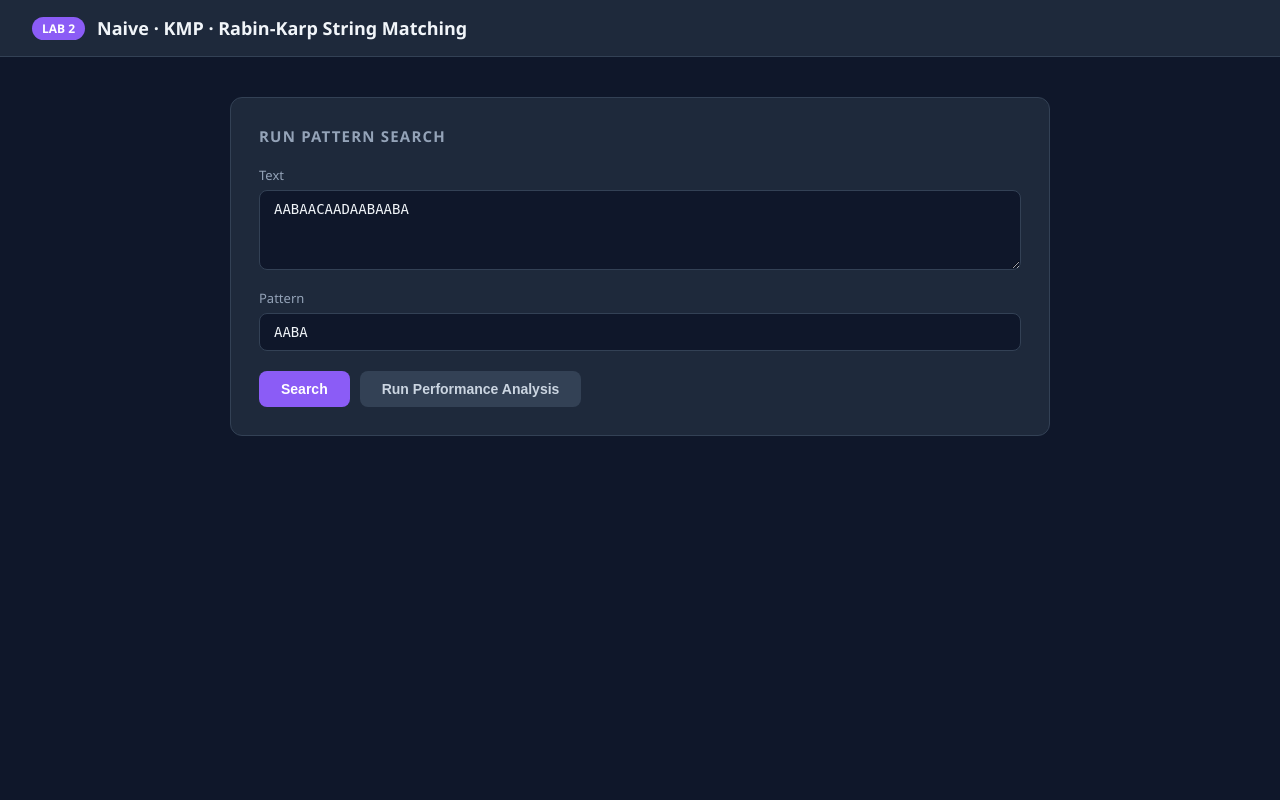
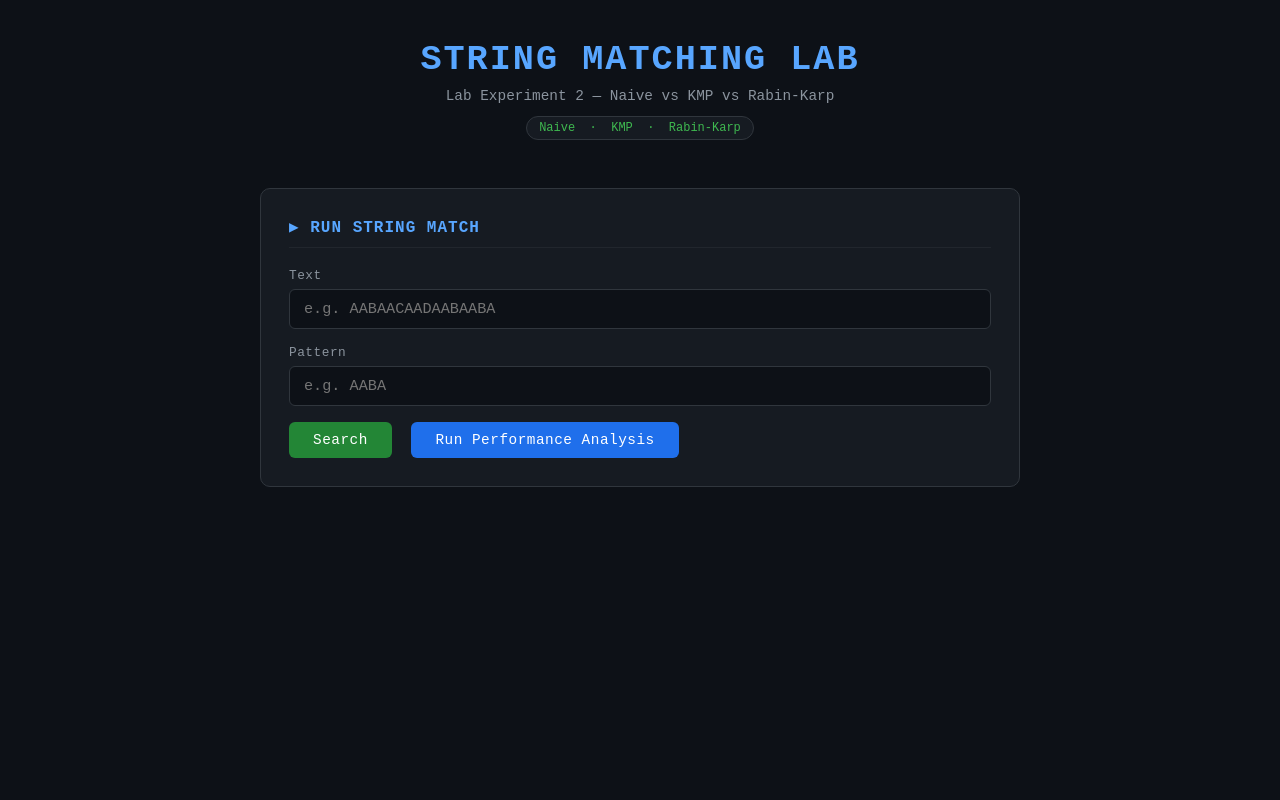
Before and after one commit to Bharathpriyan04/search-algorithm-lab, a Flask app: page / in a window 1280 px wide. Run offline with Flask 3, Linux system fonts and the light colour scheme.

Commit message:
Lab 2: remove pre-filled inputs, make user-driven

```diff
--- a/lab2/templates/index.html
+++ b/lab2/templates/index.html
@@ -3,207 +3,129 @@
 <head>
   <meta charset="UTF-8"/>
   <meta name="viewport" content="width=device-width, initial-scale=1.0"/>
-  <title>Lab 2 — String Matching Algorithms</title>
+  <title>Lab 2 — String Matching</title>
   <style>
     * { box-sizing: border-box; margin: 0; padding: 0; }
-    body { font-family: 'Segoe UI', sans-serif; background: #0f172a; color: #e2e8f0; min-height: 100vh; }
-
-    header {
-      background: #1e293b;
-      border-bottom: 1px solid #334155;
-      padding: 16px 32px;
-      display: flex; align-items: center; gap: 12px;
-    }
-    header .badge { background: #8b5cf6; color: #fff; font-size: 12px; font-weight: 700; padding: 3px 10px; border-radius: 20px; }
-    header h1 { font-size: 18px; font-weight: 600; color: #f1f5f9; }
-
-    main { max-width: 860px; margin: 40px auto; padding: 0 20px; }
-
-    .card {
-      background: #1e293b;
-      border: 1px solid #334155;
-      border-radius: 12px;
-      padding: 28px;
-      margin-bottom: 24px;
-    }
-    .card h2 { font-size: 15px; font-weight: 600; color: #94a3b8; text-transform: uppercase; letter-spacing: 0.08em; margin-bottom: 20px; }
-
-    label { display: block; font-size: 13px; color: #94a3b8; margin-bottom: 6px; margin-top: 14px; }
-    label:first-of-type { margin-top: 0; }
-    input, textarea {
-      width: 100%; padding: 10px 14px;
-      background: #0f172a; border: 1px solid #334155; border-radius: 8px;
-      color: #f1f5f9; font-size: 14px; outline: none; font-family: monospace;
-      transition: border-color 0.2s;
-    }
-    input:focus, textarea:focus { border-color: #8b5cf6; }
-    textarea { resize: vertical; min-height: 80px; }
-
-    .btn-row { display: flex; gap: 10px; margin-top: 20px; flex-wrap: wrap; }
-    button {
-      padding: 10px 22px; border: none; border-radius: 8px;
-      font-size: 14px; font-weight: 600; cursor: pointer; transition: opacity 0.2s;
-    }
-    button:hover { opacity: 0.85; }
-    .btn-primary { background: #8b5cf6; color: #fff; }
-    .btn-secondary { background: #334155; color: #cbd5e1; }
-
-    .result-grid { display: grid; grid-template-columns: 1fr 1fr 1fr; gap: 14px; margin-top: 20px; }
-    .result-box {
-      background: #0f172a; border: 1px solid #334155; border-radius: 10px; padding: 18px;
-    }
-    .result-box .algo-name { font-size: 12px; font-weight: 700; text-transform: uppercase; letter-spacing: 0.08em; color: #64748b; margin-bottom: 10px; }
-    .result-box .stat { display: flex; justify-content: space-between; font-size: 13px; padding: 5px 0; border-bottom: 1px solid #1e293b; }
-    .result-box .stat:last-child { border-bottom: none; }
-    .result-box .stat span:last-child { color: #a78bfa; font-weight: 600; }
-
-    .highlight-box {
-      background: #0f172a; border: 1px solid #334155; border-radius: 10px;
-      padding: 16px; margin-top: 16px; font-family: monospace; font-size: 13px;
-      word-break: break-all; line-height: 1.8;
-    }
-    mark { background: #7c3aed; color: #fff; border-radius: 3px; padding: 1px 2px; }
-
-    table { width: 100%; border-collapse: collapse; font-size: 13px; margin-top: 10px; }
-    th { text-align: right; padding: 8px 12px; color: #64748b; font-weight: 600; font-size: 12px; text-transform: uppercase; border-bottom: 1px solid #334155; }
+    body { font-family: 'Courier New', monospace; background: #0d1117; color: #c9d1d9; min-height: 100vh; padding: 40px 20px; }
+    header { text-align: center; margin-bottom: 48px; }
+    header h1 { font-size: 2.2rem; color: #58a6ff; letter-spacing: 2px; text-transform: uppercase; }
+    header p { margin-top: 8px; color: #8b949e; font-size: 0.9rem; }
+    .badge { display: inline-block; margin-top: 12px; padding: 4px 12px; background: #161b22; border: 1px solid #30363d; border-radius: 20px; font-size: 0.75rem; color: #3fb950; }
+    .card { background: #161b22; border: 1px solid #30363d; border-radius: 10px; padding: 28px; max-width: 760px; margin: 0 auto 28px auto; }
+    .card h2 { font-size: 1rem; color: #58a6ff; text-transform: uppercase; letter-spacing: 1px; margin-bottom: 20px; border-bottom: 1px solid #21262d; padding-bottom: 10px; }
+    label { display: block; font-size: 0.8rem; color: #8b949e; margin-bottom: 6px; letter-spacing: 0.5px; }
+    input[type="text"] { width: 100%; padding: 10px 14px; background: #0d1117; border: 1px solid #30363d; border-radius: 6px; color: #c9d1d9; font-family: 'Courier New', monospace; font-size: 0.95rem; margin-bottom: 16px; outline: none; transition: border-color 0.2s; }
+    input[type="text"]:focus { border-color: #58a6ff; }
+    .btn { display: inline-block; padding: 10px 24px; border-radius: 6px; border: none; font-family: 'Courier New', monospace; font-size: 0.9rem; cursor: pointer; transition: opacity 0.2s; letter-spacing: 0.5px; }
+    .btn:hover { opacity: 0.85; }
+    .btn-primary { background: #238636; color: #fff; }
+    .btn-secondary { background: #1f6feb; color: #fff; margin-left: 10px; }
+    .error-msg { color: #f85149; font-size: 0.85rem; margin-top: -10px; margin-bottom: 12px; }
+    .results-grid { display: grid; grid-template-columns: 1fr 1fr 1fr; gap: 14px; margin-top: 20px; }
+    .result-box { background: #0d1117; border: 1px solid #30363d; border-radius: 8px; padding: 16px; }
+    .result-box h3 { font-size: 0.75rem; text-transform: uppercase; letter-spacing: 1px; margin-bottom: 10px; }
+    .result-box .count { font-size: 1.2rem; font-weight: bold; }
+    .result-box .meta { margin-top: 6px; font-size: 0.82rem; color: #8b949e; }
+    .result-box .indices { margin-top: 8px; font-size: 0.78rem; color: #ffa657; word-break: break-all; line-height: 1.6; }
+    .naive-col { color: #f85149; }
+    .kmp-col   { color: #3fb950; }
+    .rk-col    { color: #ffa657; }
+    .text-display { margin-top: 14px; font-size: 0.82rem; color: #8b949e; line-height: 1.8; word-break: break-all; }
+    .text-display .hl { background: #ffa657; color: #0d1117; border-radius: 2px; padding: 0 2px; font-weight: bold; }
+    table { width: 100%; border-collapse: collapse; font-size: 0.85rem; margin-top: 16px; }
+    th { text-align: right; padding: 8px 12px; background: #0d1117; color: #8b949e; font-size: 0.75rem; text-transform: uppercase; border-bottom: 1px solid #30363d; }
     th:first-child { text-align: left; }
-    td { text-align: right; padding: 9px 12px; border-bottom: 1px solid #1e293b; color: #cbd5e1; }
-    td:first-child { text-align: left; color: #94a3b8; font-family: monospace; }
+    td { text-align: right; padding: 10px 12px; border-bottom: 1px solid #21262d; }
+    td:first-child { text-align: left; color: #58a6ff; }
     tr:last-child td { border-bottom: none; }
-
-    .error-msg { color: #f87171; font-size: 13px; margin-top: 12px; }
-    .loading { color: #64748b; font-size: 13px; margin-top: 12px; }
+    .legend { display: flex; gap: 20px; margin-bottom: 14px; font-size: 0.78rem; flex-wrap: wrap; }
+    .legend span { display: flex; align-items: center; gap: 6px; }
+    .dot { width: 10px; height: 10px; border-radius: 50%; }
+    .dot-naive { background: #f85149; }
+    .dot-kmp   { background: #3fb950; }
+    .dot-rk    { background: #ffa657; }
+    .loading { text-align: center; padding: 20px; color: #8b949e; font-size: 0.85rem; }
+    .loading::after { content: ''; animation: dots 1.2s infinite; }
+    @keyframes dots { 0%{content:'.'} 33%{content:'..'} 66%{content:'...'} }
     #perf-section { display: none; }
+    @media (max-width: 560px) { .results-grid { grid-template-columns: 1fr; } .btn-secondary { margin-left: 0; margin-top: 10px; } }
   </style>
 </head>
 <body>
 
 <header>
-  <span class="badge">LAB 2</span>
-  <h1>Naive · KMP · Rabin-Karp String Matching</h1>
+  <h1>String Matching Lab</h1>
+  <p>Lab Experiment 2 — Naive vs KMP vs Rabin-Karp</p>
+  <span class="badge">Naive &nbsp;·&nbsp; KMP &nbsp;·&nbsp; Rabin-Karp</span>
 </header>
 
-<main>
 <div class="card">
-    <h2>Run Pattern Search</h2>
+  <h2>▶ Run String Match</h2>
   <label>Text</label>
-    <textarea id="text-input">AABAACAADAABAABA</textarea>
+  <input type="text" id="textInput" placeholder="e.g. AABAACAADAABAABA" />
   <label>Pattern</label>
-    <input id="pattern-input" type="text" value="AABA"/>
-    <div class="btn-row">
-      <button class="btn-primary" onclick="runSearch()">Search</button>
-      <button class="btn-secondary" onclick="runPerformance()">Run Performance Analysis</button>
-    </div>
-    <div id="error-msg" class="error-msg" style="display:none"></div>
+  <input type="text" id="patternInput" placeholder="e.g. AABA" />
+  <div id="errorMsg" class="error-msg" style="display:none;"></div>
+  <button class="btn btn-primary" onclick="runMatch()">Search</button>
+  <button class="btn btn-secondary" onclick="runPerf()">Run Performance Analysis</button>
 </div>
 
-  <div id="result-section" class="card" style="display:none">
-    <h2>Results</h2>
-    <div class="result-grid">
-      <div class="result-box">
-        <div class="algo-name">Naive Search</div>
-        <div class="stat"><span>Matches</span><span id="naive-matches"></span></div>
-        <div class="stat"><span>Indices</span><span id="naive-indices"></span></div>
-        <div class="stat"><span>Comparisons</span><span id="naive-comp"></span></div>
-      </div>
-      <div class="result-box">
-        <div class="algo-name">KMP</div>
-        <div class="stat"><span>Matches</span><span id="kmp-matches"></span></div>
-        <div class="stat"><span>Indices</span><span id="kmp-indices"></span></div>
-        <div class="stat"><span>Comparisons</span><span id="kmp-comp"></span></div>
-      </div>
-      <div class="result-box">
-        <div class="algo-name">Rabin-Karp</div>
-        <div class="stat"><span>Matches</span><span id="rk-matches"></span></div>
-        <div class="stat"><span>Indices</span><span id="rk-indices"></span></div>
-        <div class="stat"><span>Comparisons</span><span id="rk-comp"></span></div>
-      </div>
-    </div>
-    <div class="highlight-box" id="highlight-display"></div>
+<div class="card" id="resultsCard" style="display:none;">
+  <h2>◎ Match Results</h2>
+  <div id="textDisplay" class="text-display"></div>
+  <div class="results-grid" id="resultsGrid"></div>
 </div>
 
-  <div id="perf-section" class="card">
-    <h2>Performance Analysis (10,000-char random text)</h2>
-    <div id="perf-loading" class="loading">Running analysis…</div>
-    <table id="perf-table" style="display:none">
-      <thead>
-        <tr>
-          <th>Pattern</th>
-          <th>Naive</th>
-          <th>KMP</th>
-          <th>Rabin-Karp</th>
-        </tr>
-      </thead>
-      <tbody id="perf-body"></tbody>
-    </table>
+<div class="card" id="perf-section">
+  <h2>⚡ Performance Analysis</h2>
+  <p style="font-size:0.8rem;color:#8b949e;margin-bottom:14px;">Comparisons over a random 10,000-character text.</p>
+  <div class="legend">
+    <span><span class="dot dot-naive"></span> Naive</span>
+    <span><span class="dot dot-kmp"></span> KMP</span>
+    <span><span class="dot dot-rk"></span> Rabin-Karp</span>
   </div>
-</main>
+  <div id="perfContent"></div>
+</div>
 
 <script>
-  async function runSearch() {
-    const text = document.getElementById('text-input').value;
-    const pattern = document.getElementById('pattern-input').value;
-    const errEl = document.getElementById('error-msg');
-    errEl.style.display = 'none';
-
-    const res = await fetch('/search', {
-      method: 'POST',
-      headers: { 'Content-Type': 'application/json' },
-      body: JSON.stringify({ text, pattern })
-    });
+  async function runMatch() {
+    const text    = document.getElementById("textInput").value.trim();
+    const pattern = document.getElementById("patternInput").value.trim();
+    const errDiv  = document.getElementById("errorMsg");
+    errDiv.style.display = "none";
+    if (!text || !pattern) { errDiv.textContent = "Both fields are required."; errDiv.style.display = "block"; return; }
+    const res  = await fetch("/search", { method: "POST", headers: { "Content-Type": "application/json" }, body: JSON.stringify({ text, pattern }) });
     const data = await res.json();
-    if (data.error) { errEl.textContent = data.error; errEl.style.display = 'block'; return; }
-
-    document.getElementById('naive-matches').textContent = data.naive.matches.length;
-    document.getElementById('naive-indices').textContent = data.naive.matches.join(', ') || '—';
-    document.getElementById('naive-comp').textContent = data.naive.comparisons;
-
-    document.getElementById('kmp-matches').textContent = data.kmp.matches.length;
-    document.getElementById('kmp-indices').textContent = data.kmp.matches.join(', ') || '—';
-    document.getElementById('kmp-comp').textContent = data.kmp.comparisons;
-
-    document.getElementById('rk-matches').textContent = data.rabin.matches.length;
-    document.getElementById('rk-indices').textContent = data.rabin.matches.join(', ') || '—';
-    document.getElementById('rk-comp').textContent = data.rabin.comparisons;
-
-    // Highlight matches in text
-    const positions = new Set(data.naive.matches);
-    const pLen = data.pattern.length;
-    let html = '';
-    for (let i = 0; i < data.text.length; i++) {
-      if (positions.has(i)) {
-        html += '<mark>' + data.text.slice(i, i + pLen) + '</mark>';
-        i += pLen - 1;
-      } else {
-        html += data.text[i];
+    if (data.error) { errDiv.textContent = data.error; errDiv.style.display = "block"; return; }
+    const matches = data.naive.matches;
+    const m = pattern.length;
+    let highlighted = "", i = 0;
+    const matchSet = new Set(matches);
+    while (i < text.length) {
+      if (matchSet.has(i)) { highlighted += `<span class="hl">${text.slice(i, i + m)}</span>`; i += m; }
+      else highlighted += text[i++];
     }
+    document.getElementById("textDisplay").innerHTML = `<strong style="color:#8b949e;font-size:0.75rem;">TEXT (matches highlighted):</strong><br><br>${highlighted}`;
+    function box(label, cls, res) {
+      return `<div class="result-box"><h3 class="${cls}">${label}</h3><div class="count ${cls}">${res.matches.length} match${res.matches.length !== 1 ? "es" : ""}</div><div class="meta">Comparisons: <strong>${res.comparisons}</strong></div><div class="indices">Indices: ${res.matches.length ? res.matches.join(", ") : "—"}</div></div>`;
     }
-    document.getElementById('highlight-display').innerHTML = html;
-    document.getElementById('result-section').style.display = 'block';
+    document.getElementById("resultsGrid").innerHTML = box("Naive Search","naive-col",data.naive) + box("KMP","kmp-col",data.kmp) + box("Rabin-Karp","rk-col",data.rabin);
+    document.getElementById("resultsCard").style.display = "block";
   }
 
-  async function runPerformance() {
-    document.getElementById('perf-section').style.display = 'block';
-    document.getElementById('perf-loading').style.display = 'block';
-    document.getElementById('perf-table').style.display = 'none';
+  async function runPerf() {
+    const section = document.getElementById("perf-section");
+    const content = document.getElementById("perfContent");
+    section.style.display = "block";
+    content.innerHTML = '<div class="loading">Running analysis</div>';
+    const res  = await fetch("/performance", { method: "POST" });
+    const data = await res.json();
+    const rows = data.map(r => `<tr><td>${r.pattern}</td><td class="naive-col">${r.naive.toLocaleString()}</td><td class="kmp-col">${r.kmp.toLocaleString()}</td><td class="rk-col">${r.rk.toLocaleString()}</td></tr>`).join("");
+    content.innerHTML = `<table><thead><tr><th>Pattern</th><th>Naive</th><th>KMP</th><th>Rabin-Karp</th></tr></thead><tbody>${rows}</tbody></table>`;
+    section.scrollIntoView({ behavior: "smooth" });
+  }
 
-    const res = await fetch('/performance');
-    const data = await res.json();
-
-    const tbody = document.getElementById('perf-body');
-    tbody.innerHTML = '';
-    data.forEach(row => {
-      tbody.innerHTML += `<tr>
-        <td>${row.pattern}</td>
-        <td>${row.naive.toLocaleString()}</td>
-        <td>${row.kmp.toLocaleString()}</td>
-        <td>${row.rabin.toLocaleString()}</td>
-      </tr>`;
-    });
-
-    document.getElementById('perf-loading').style.display = 'none';
-    document.getElementById('perf-table').style.display = 'table';
-  }
+  document.addEventListener("keydown", e => { if (e.key === "Enter") runMatch(); });
 </script>
 </body>
 </html>
```
Lines whose indentation alone changed are shown as unchanged.
